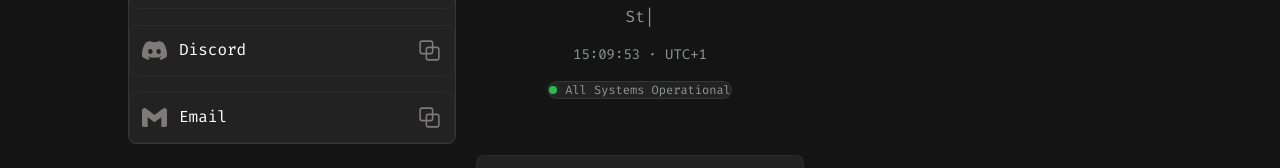
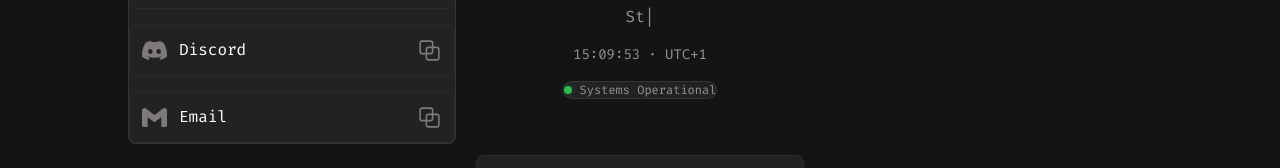
Before and after one commit to chris911e/portfolio-frontend, a React (Vite) app: page / in a window 1280 px wide. Shown: the part 330-498 px from the top of the page. Built offline with nearby package versions, Linux system fonts and the light colour scheme.

Commit message:
feat: replaced ReactNode with normal text

```diff
--- a/src/components/ActionList/Action.tsx
+++ b/src/components/ActionList/Action.tsx
@@ -1,13 +1,11 @@
-import type { ReactNode } from "react"
-
 interface ActionProps {
     link: boolean
     icon: string
     value: string
-    children: ReactNode
+    text: string
 }
 
-export default function Action({ children, value, icon, link }: ActionProps) {
+export default function Action({ text, value, icon, link }: ActionProps) {
 
     return(
         <div
@@ -42,7 +40,7 @@ export default function Action({ children, value, icon, link }: ActionProps) {
                     height={25}
                     width={25}
                 />
-                {children}
+                {text}
             </div>
             <img
                 src={link ? "/icons/arrow.svg" : "/icons/copy.svg"}
--- a/src/components/ActionList/ActionList.tsx
+++ b/src/components/ActionList/ActionList.tsx
@@ -15,9 +15,8 @@ export default function ActionList({ items, link }: ActionListProps) {
                         link={link}
                         icon={`/icons/${item[0]}.svg`}
                         value={item[1]}
-                    >
-                        {item[0]}
-                    </Action>
+                        text={item[0]}
+                    />
                 ))
             }
         </div>
--- a/src/pages/Home.tsx
+++ b/src/pages/Home.tsx
@@ -54,8 +54,8 @@ export default function Home() {
                 </div>
                 {/* To Do: Red/Green based off of status via API */}
                 <Tag>
-                    <Dot color="#2dba4e" size={8} />
-                    All Systems Operational
+                    <Dot color="#2dba4e" />
+                    Systems Operational
                 </Tag>
                 <br />
                 <div className="w-full">
```
